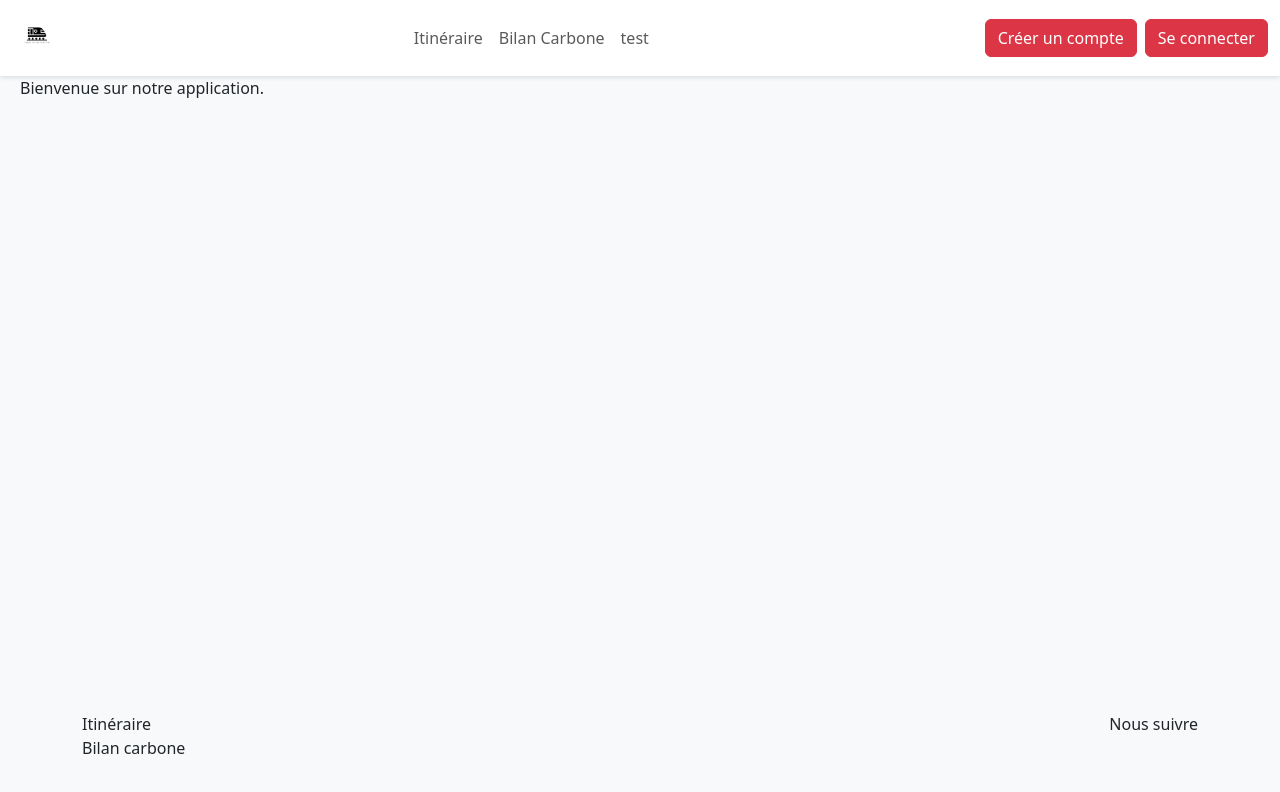
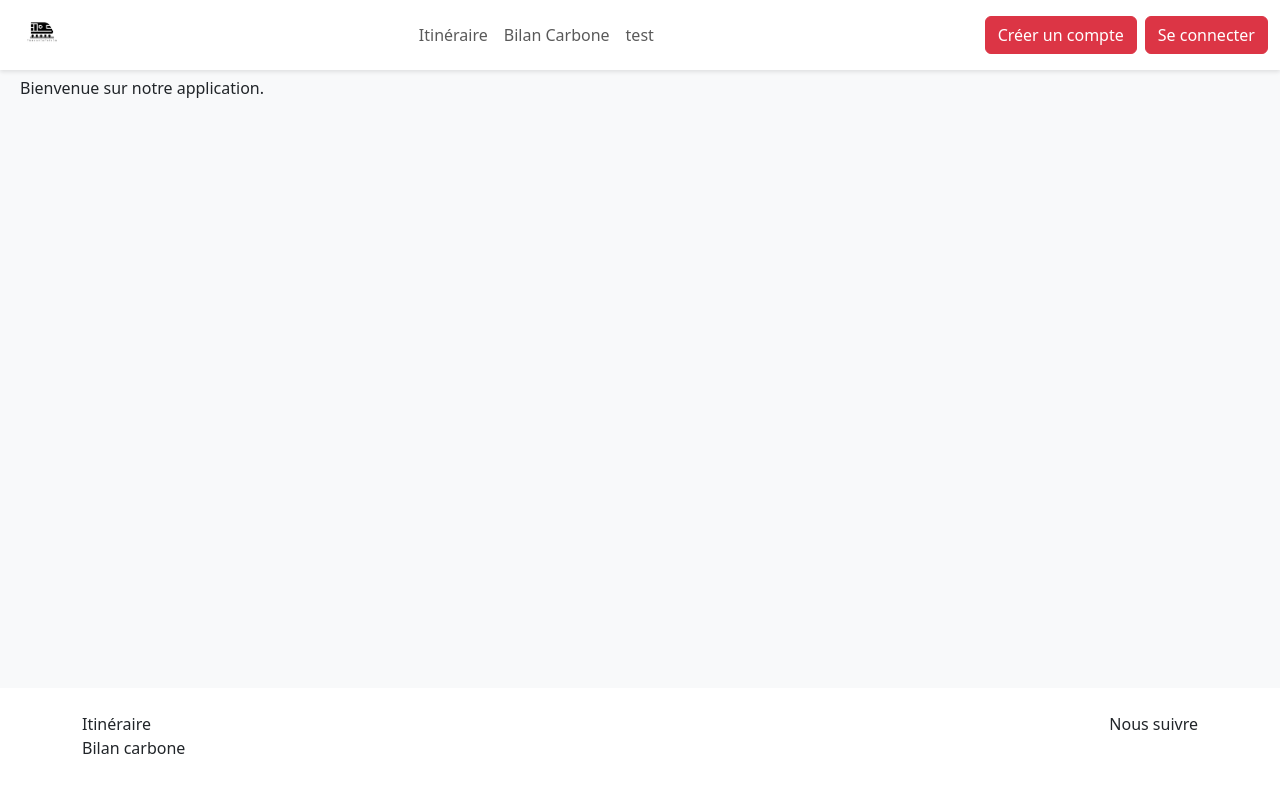
Before and after one commit to ABY-sys/Projet-Etude-Optimisation-de-la-mobilit-urbaine, a React (Vite) app: page / in a window 1280 px wide. Shown: the top 792 px of the page. Built offline with nearby package versions, Linux system fonts and the light colour scheme; the HTML template or start-up script is replaced by a standard one.

Commit message:
Nouvelles features

```diff
--- a/src/Components/Footer.jsx
+++ b/src/Components/Footer.jsx
@@ -2,7 +2,7 @@ import { Link } from "react-router-dom";
 
 const Footer = () => {
     return (
-      <footer className="bg-light py-4 mt-5">
+      <footer className="bg-white py-4 mt-5">
         <div className="container">
           <div className="row">
             <div className="col-12 col-md-6">
--- a/src/index.css
+++ b/src/index.css
@@ -3,7 +3,9 @@ html, body {
   padding: 0;
   height: 100%;
   font-family: 'Segoe UI', Tahoma, Geneva, Verdana, sans-serif;
+  overflow-x: hidden;
 }
+
 
 .page-container {
   display: flex;
@@ -19,12 +21,16 @@ html, body {
 
 /* Header */
 .navbar {
+  height: 70px;
   background-color: #fff;
   box-shadow: 0 2px 4px rgba(0,0,0,0.1);
+  display: flex;
+  align-items: center;
+
 }
 
 .navbar-logo {
-  height: 50px;
+  height: 60px;
   width: auto;
 }
 
@@ -87,16 +93,20 @@ html, body {
   margin-top: 5px;
 }
 
-/* Carte */
+/* Carte
 .map-container-wrapper {
   padding-left: 15px;
-}
+}*/
 
 .map-container {
-  height: 600px;
-  border-radius: 8px;
-  border: 1px solid #dee2e6;
-  box-shadow: 0 2px 10px rgba(0,0,0,0.1);
+  height: 800px;
+  width: 800px;
+  border-radius: 1px;
+  padding : 50px;
+  margin-top: 30px;
+  margin-top: 20px;
+  /*border: 1px solid #dee2e6;
+  box-shadow: 0 2px 10px rgba(0,0,0,0.1);*/
 }
 
 /* Itinéraires */
@@ -107,7 +117,7 @@ html, body {
 .summary-card {
   padding: 15px;
   margin-bottom: 10px;
-  border: 1px solid #dee2e6;
+  border: none;
   border-radius: 8px;
   background: white;
   cursor: pointer;
@@ -131,7 +141,7 @@ html, body {
 
 .step-item {
   padding: 10px 0;
-  border-bottom: 1px solid #eee;
+  border-bottom: none;
 }
 
 .step-content {
```
